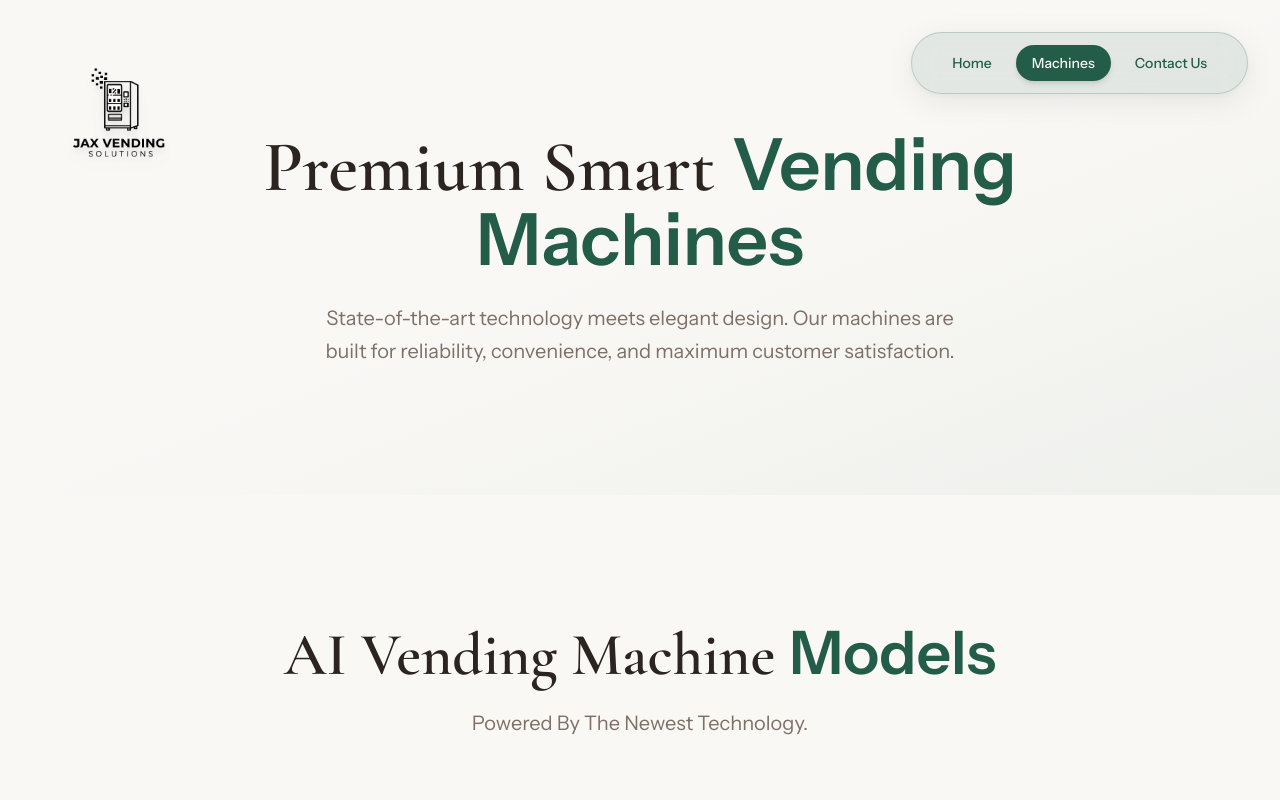
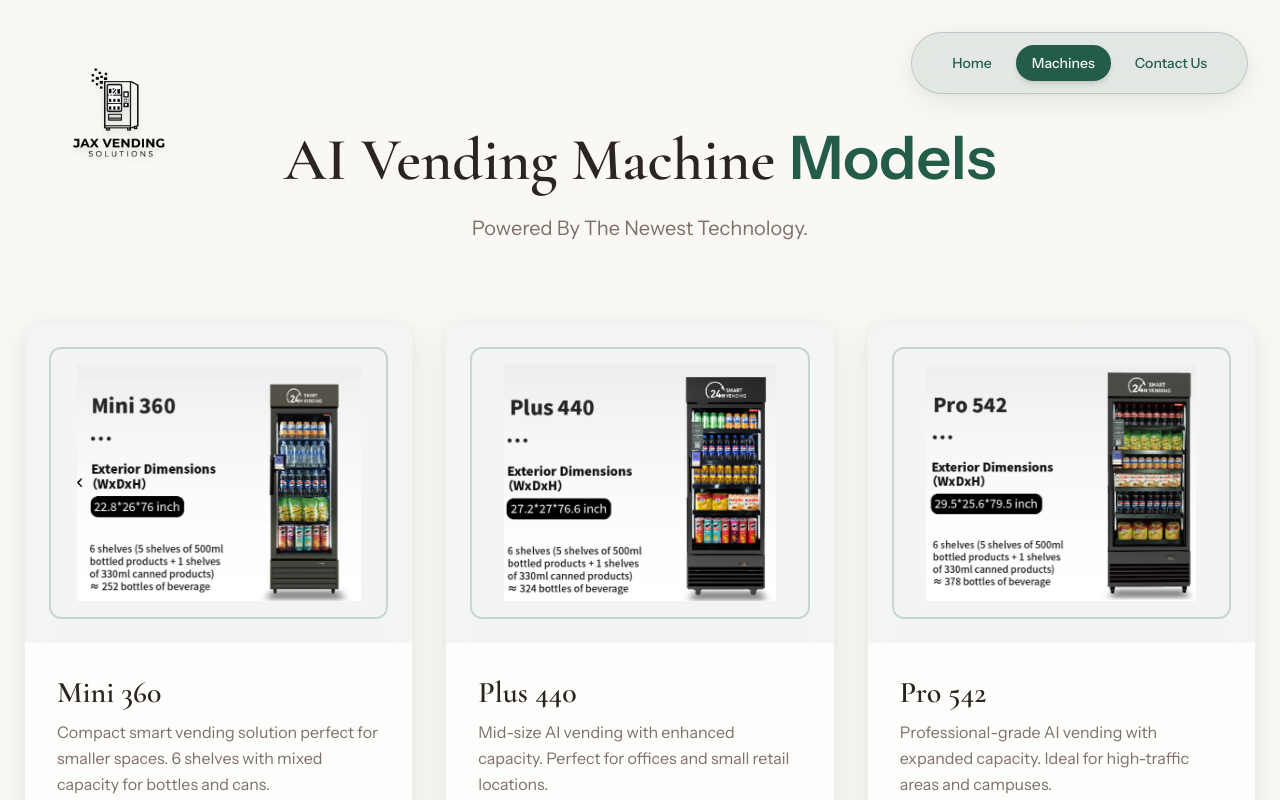
Before and after one commit to devs-10pt/Jaxvendingsolutions.com, a React (Vite) app in the folder webapp/: page /machines in a window 1280 px wide. Shown: the top 800 px of the page. Built offline with nearby package versions, Linux system fonts and the light colour scheme.

Commit message:
On machines Page remove the Premium Smart Vending Machines section and push the AI vending Machine Models Up

```diff
--- a/webapp/src/pages/Machines.tsx
+++ b/webapp/src/pages/Machines.tsx
@@ -34,33 +34,6 @@ const Machines = () => {
   return (
     <div className="min-h-screen">
       <Navigation />
-
-      {/* Hero Section */}
-      <section className="relative min-h-[60vh] flex items-center justify-center px-6 py-32">
-        <div className="absolute inset-0 bg-gradient-to-br from-background via-background to-primary/5" />
-
-        <div className="relative z-10 max-w-4xl mx-auto text-center">
-          <motion.h1
-            initial={{ opacity: 0, y: 30 } as any}
-            animate={{ opacity: 1, y: 0 } as any}
-            transition={{ duration: 0.8, ease: [0.22, 1, 0.36, 1] } as any}
-            className="text-5xl sm:text-6xl lg:text-7xl font-display font-semibold leading-tight text-foreground mb-6"
-          >
-            Premium Smart{" "}
-            <span className="text-primary">Vending Machines</span>
-          </motion.h1>
-
-          <motion.p
-            initial={{ opacity: 0, y: 20 } as any}
-            animate={{ opacity: 1, y: 0 } as any}
-            transition={{ duration: 0.8, delay: 0.2, ease: [0.22, 1, 0.36, 1] } as any}
-            className="text-xl text-muted-foreground max-w-2xl mx-auto leading-relaxed"
-          >
-            State-of-the-art technology meets elegant design. Our machines are
-            built for reliability, convenience, and maximum customer satisfaction.
-          </motion.p>
-        </div>
-      </section>
 
       {/* AI Vending Machines Section */}
       <section className="relative py-20 lg:py-32 px-6">
```
Also changed, not shown: 1 other file (tests, documents, lock files or other folders).
